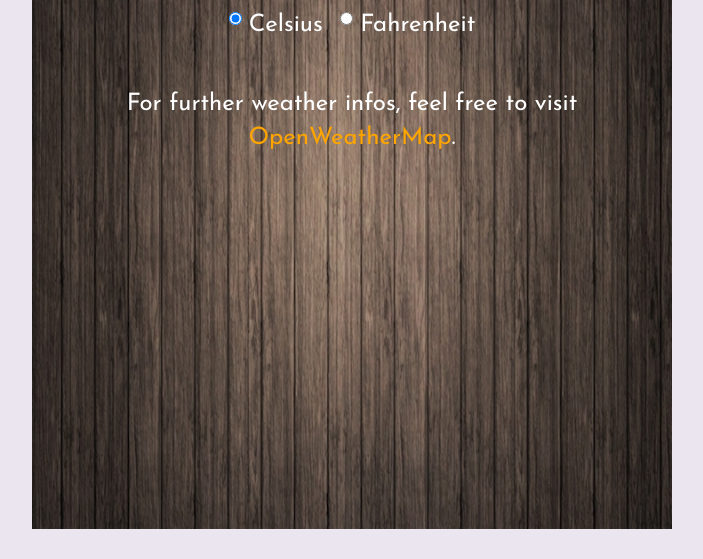
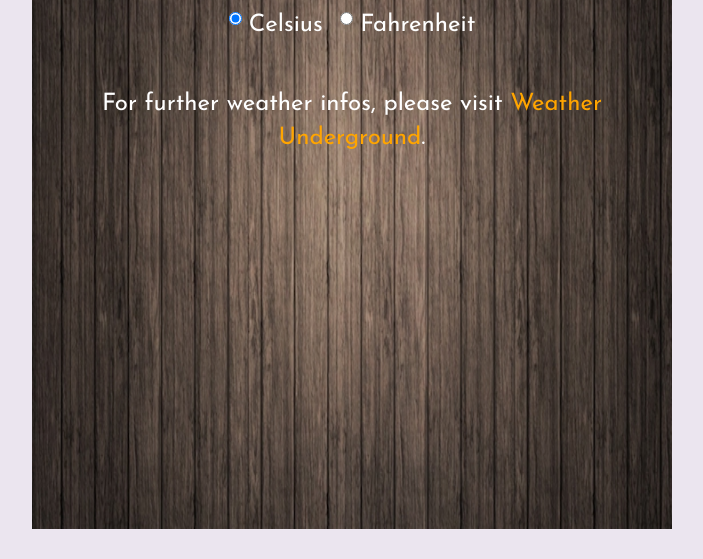
Before and after one commit to crapp80/local-weather-forecast, a plain HTML site: page index.html in a window 1280 px wide. Shown: the part 241-800 px from the top of the page, without its empty margins (288-991 px from the left). Drawn offline with nearby package versions, Linux system fonts and the light colour scheme; no server answers.

Commit message:
Weather Underground link hinzugefügt

```diff
--- a/index.html
+++ b/index.html
@@ -29,7 +29,7 @@
         <p><br></p>
         <p class="desc"></p>
         <p class="link">
-        For further weather infos, feel free to visit <a class="a-color-custom" href="http://openweathermap.org" target="blank">OpenWeatherMap</a>.
+        For further weather infos, please visit <a class="a-color-custom" href="https://www.wunderground.com" target="blank">Weather Underground</a>.
         </p>
         <p class="ip"></p>
       </div>
@@ -56,8 +56,6 @@
       var desc = data.current_observation.icon
       var icon = data.current_observation.icon_url
       desc = desc.toLowerCase()
-      //var name = data.name
-      //var urli = 'http://openweathermap.org/img/w/' + icon + '.png'
       $(".temp").html(Math.round(temp) + '&#176 C'); //'Aktuelle Temperatur: '    '&#176 C'
       $(".desc").html('Weather condition is ' + desc + ', at a wind speed of ' + wind + ' m/s.');
       $(".icon").attr("src", icon);
```
